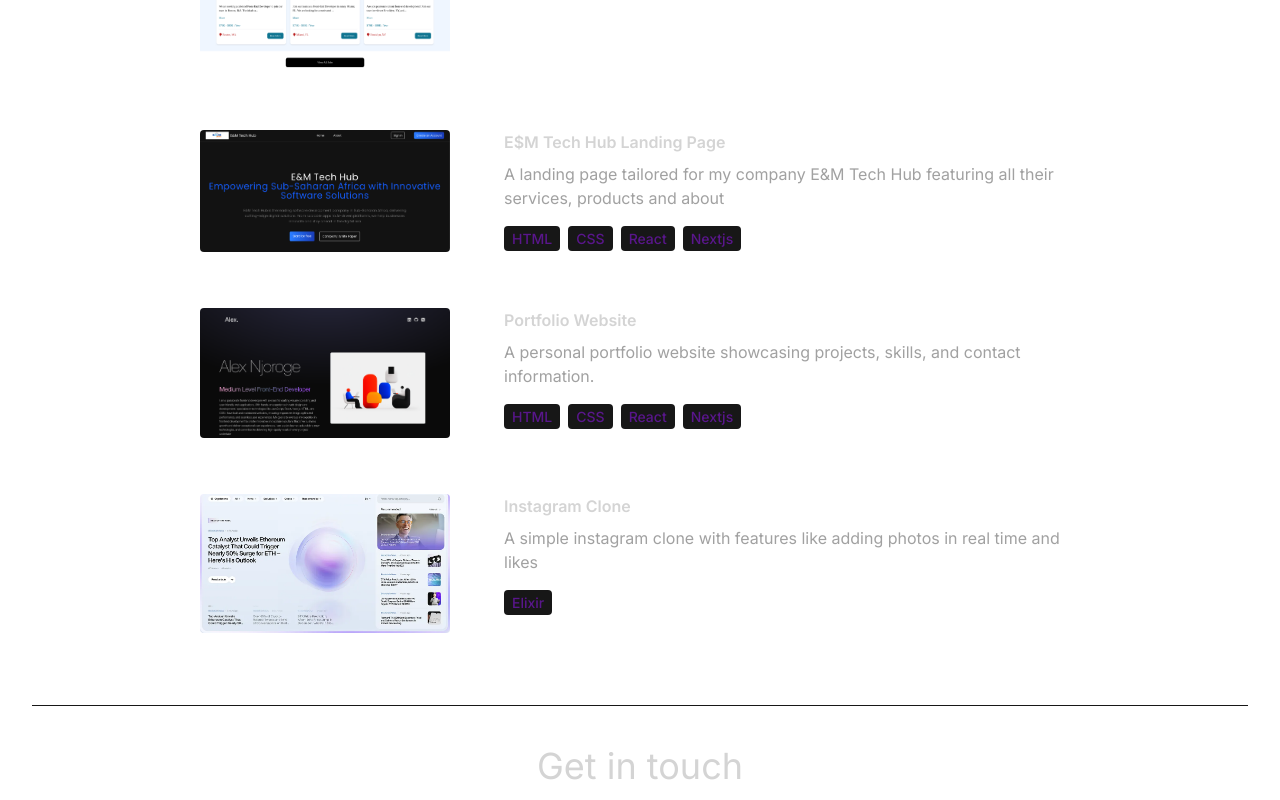
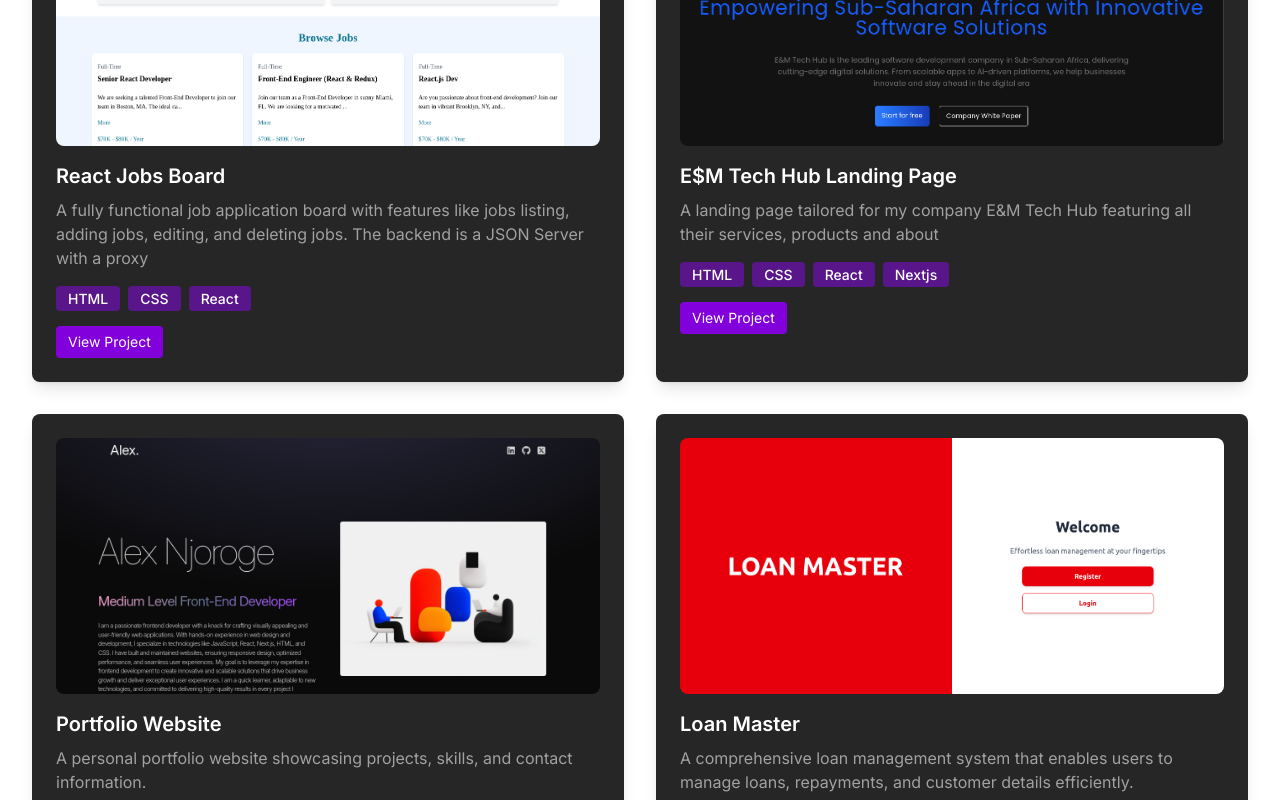
Before and after one commit to TwinCity-1/Alex-s-Portfolio, a React (Vite) app: page / in a window 1280 px wide. Shown: the part 3460-4260 px from the top of the page. Built offline with nearby package versions, Linux system fonts and the light colour scheme.

Commit message:
added a links feature to the projects section and changed the ayout of the page

```diff
--- a/src/components/Projects.jsx
+++ b/src/components/Projects.jsx
@@ -1,30 +1,45 @@
-import React from 'react'
-import {PROJECTS} from '../constants'
+import React from "react";
+import { PROJECTS } from "../constants";
 
 const Projects = () => {
   return (
-    <div className='border-b border-neutral-900 pb-4'>
-      <h1 className='my-2 text-center text-4xl pb-15'>My Projects</h1>
-      <div>{PROJECTS.map((project, index) => (
-        <div key={index} className='mb-8 flex flex-wrap lg:justify-center'>
-          <div className='w-full lg:w-1/4'>
-            <img src={project.image} width={250} height={250} alt={project.title} className='mb-6 rounded'/>
+    <div className="border-b border-neutral-900 pb-4">
+      <h1 className="my-2 text-center text-4xl pb-15">My Projects</h1>
+      <div className="grid grid-cols-1 md:grid-cols-2 gap-8">
+        {PROJECTS.map((project, index) => (
+          <div key={index} className="bg-neutral-800 p-6 rounded-lg shadow-lg">
+            <img
+              src={project.image}
+              alt={project.title}
+              className="w-full h-64 object-cover mb-4 rounded-lg"
+            />
+            <h6 className="mb-2 text-xl font-semibold text-white">
+              {project.title}
+            </h6>
+            <p className="mb-4 text-neutral-400">{project.description}</p>
+            <div className="mb-4">
+              {project.technologies.map((tech, index) => (
+                <span
+                  key={index}
+                  className="mr-2 rounded bg-purple-900 px-3 py-1 text-sm font-medium text-white"
+                >
+                  {tech}
+                </span>
+              ))}
+            </div>
+            <a
+              href={project.link}
+              target="_blank"
+              rel="noopener noreferrer"
+              className="inline-block rounded bg-purple-700 px-3 py-1.5 text-white hover:bg-purple-800 transition duration-200 text-sm"
+            >
+              View Project
+            </a>
           </div>
+        ))}
+      </div>
+    </div>
+  );
+};
 
-          <div className='w-full max-w-xl lg:w-3/4'>
-            <h6 className='mb-2 font-semibold'>{project.title}</h6>
-            <p className='mb-4 text-neutral-400'>{project.description}</p>
-            {project.technologies.map((tech, index) => (
-              <span key={index} className='mr-2 rounded bg-neutral-900 px-2 py-1 text-sm font-medium text-purple-900'>
-                {tech}
-              </span>
-            ))}
-          </div>
-        </div>
-
-      ))}</div>
-    </div>
-  )
-}
-
-export default Projects
+export default Projects;
--- a/src/constants/index.js
+++ b/src/constants/index.js
@@ -1,7 +1,7 @@
 import project1 from "../assets/projects/project2.png";
 import project2 from "../assets/projects/project-1.png";
 import project3 from "../assets/projects/4.png";
-import project4 from "../assets/projects/3.png";
+import project4 from "../assets/projects/12.png";
 
 
 export const HERO_CONTENT = `I am a passionate frontend developer with a knack for crafting visually appealing and user-friendly web applications. With hands-on experience in web design and development, I specialize in technologies like JavaScript, React, Next.js, HTML, and CSS. I have built and maintained websites, ensuring responsive design, optimized performance, and seamless user experiences. My goal is to leverage my expertise in frontend development to create innovative and scalable solutions that drive business growth and deliver exceptional user experiences. I am a quick learner, adaptable to new technologies, and committed to delivering high-quality results in every project I undertake`;
@@ -51,8 +51,9 @@
     title: "React Jobs Board",
     image: project1,
     description:
-      "A fully functional job application board with features like jobs listing, adding jobs, editting, and deleting jobs. The backend is a JSON Server with a proxy",
-    technologies: ["HTML", "CSS", "React", ],
+      "A fully functional job application board with features like jobs listing, adding jobs, editing, and deleting jobs. The backend is a JSON Server with a proxy",
+    technologies: ["HTML", "CSS", "React"],
+    link: "https://react-jobs-board.example.com"
   },
   {
     title: "E$M Tech Hub Landing Page",
@@ -60,6 +61,7 @@
     description:
       "A landing page tailored for my company E&M Tech Hub featuring all their services, products and about",
     technologies: ["HTML", "CSS", "React", "Nextjs"],
+    link: "https://em-tech-house.vercel.app/"
   },
   {
     title: "Portfolio Website",
@@ -67,16 +69,17 @@
     description:
       "A personal portfolio website showcasing projects, skills, and contact information.",
     technologies: ["HTML", "CSS", "React", "Nextjs"],
+    link: "https://alexs-portfolio.vercel.app/"
   },
-  {
-    title: "Instagram Clone",
+   {
+    title: "Loan Master",
     image: project4,
     description:
-      "A simple instagram clone with features like adding photos in real time and likes",
-    technologies: ["Elixir"],
-  },
+      "A comprehensive loan management system that enables users to manage loans, repayments, and customer details efficiently.",
+    technologies: ["React", "Next.js", "Node.js"],
+    link: "https://loan-management-app-pearl.vercel.app/"
+  }
 ];
-
 export const CONTACT = {
   address: "Nairobi, Kenya ",
   phoneNo: "+254 716836186 ",
```
Also changed, not shown: src/assets/projects/12.png (added).
